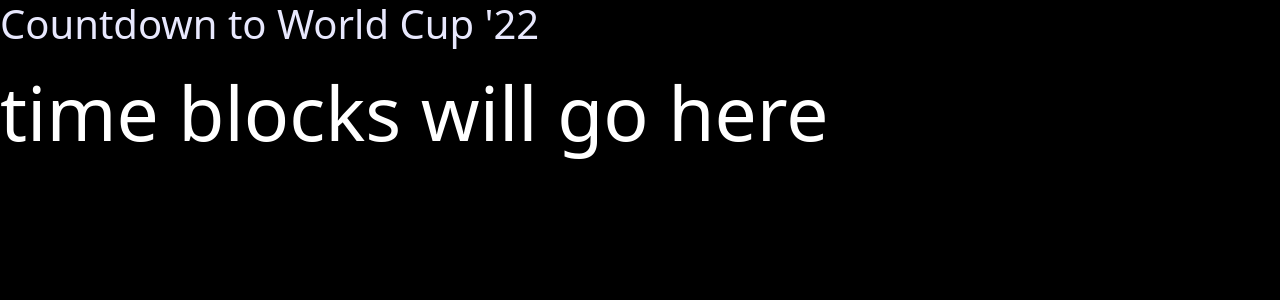
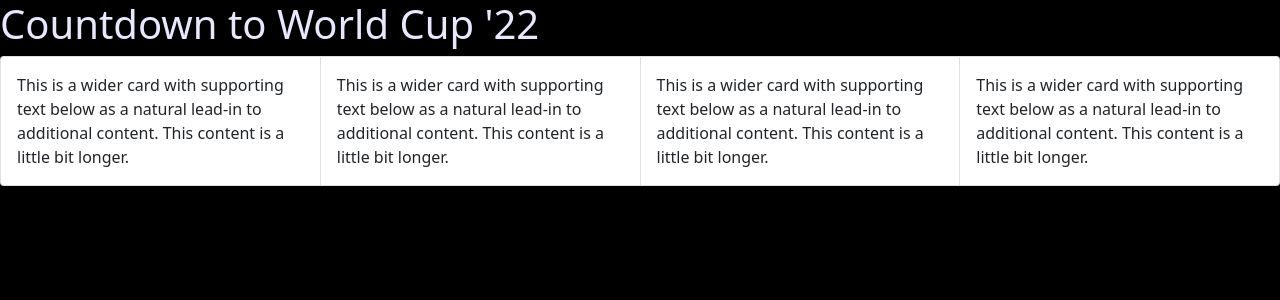
Before and after one commit to damparo/FutbolisLife, a React (Create React App) app in the folder countdowntimer/: page / in a window 1280 px wide. Shown: the top 300 px of the page. Built offline with nearby package versions, Linux system fonts and the light colour scheme.

Commit message:
had to update react version to latest

```diff
--- a/countdowntimer/package.json
+++ b/countdowntimer/package.json
@@ -9,7 +9,7 @@
     "axios": "^0.19.2",
     "bootstrap": "^5.1.3",
     "moment": "^2.29.1",
-    "react": "^16.13.1",
+    "react": "^17.0.2",
     "react-bootstrap": "^2.1.1",
     "react-dom": "^16.13.1",
     "react-scripts": "3.4.1"
--- a/countdowntimer/src/components/Timer/Timer.js
+++ b/countdowntimer/src/components/Timer/Timer.js
@@ -1,18 +1,56 @@
-import React from 'react';
-import './Timer.css';
+import React from "react";
+import Card from 'react-bootstrap/Card';
+import "./Timer.css";
+import CardGroup from 'react-bootstrap/CardGroup';
+// import moment from "moment";
 
+function Timer() {
+  return (
+    <div>
+      {/* <Card>
 
-function Timer(){
-
-    return(
-
-        <div>
-
-            <p className='digitcolor'>time blocks will go here</p>
-
-        </div>
-    )
-
+      <p className="digitcolor">time blocks will go here</p>
+      </Card> */}
+      <CardGroup>
+        <Card>
+          <Card.Body>
+            <Card.Text>
+              This is a wider card with supporting text below as a natural
+              lead-in to additional content. This content is a little bit
+              longer.
+            </Card.Text>
+          </Card.Body>
+        </Card>
+        <Card>
+          <Card.Body>
+            <Card.Text>
+              This is a wider card with supporting text below as a natural
+              lead-in to additional content. This content is a little bit
+              longer.
+            </Card.Text>
+          </Card.Body>
+        </Card>
+        <Card>
+          <Card.Body>
+            <Card.Text>
+              This is a wider card with supporting text below as a natural
+              lead-in to additional content. This content is a little bit
+              longer.
+            </Card.Text>
+          </Card.Body>
+        </Card>
+        <Card>
+          <Card.Body>
+            <Card.Text>
+              This is a wider card with supporting text below as a natural
+              lead-in to additional content. This content is a little bit
+              longer.
+            </Card.Text>
+          </Card.Body>
+        </Card>
+      </CardGroup>
+    </div>
+  );
 }
 
 export default Timer;
```
Also changed, not shown: countdowntimer/public/index.html (+6 -7 lines), 1 other file (tests, documents, lock files or other folders).
